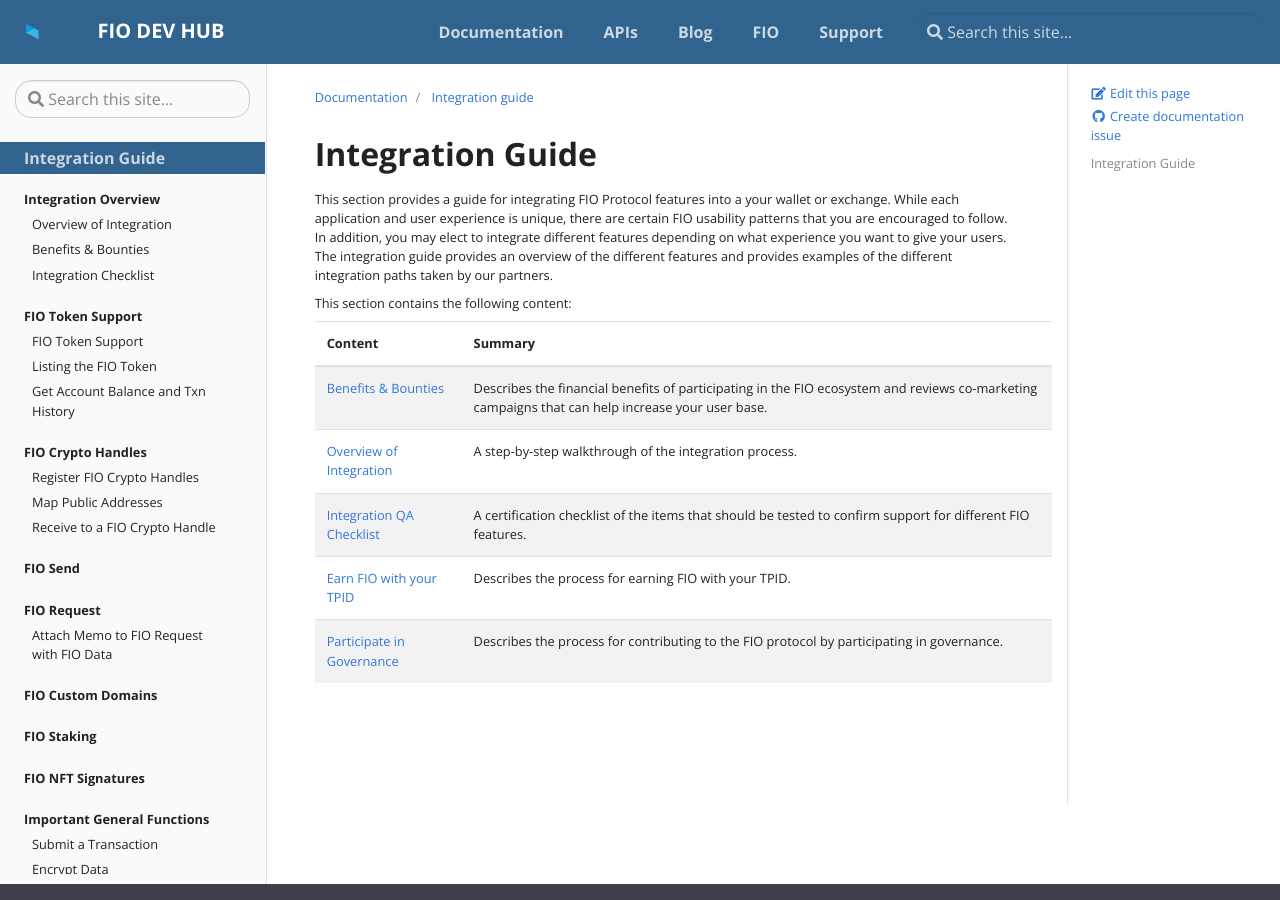
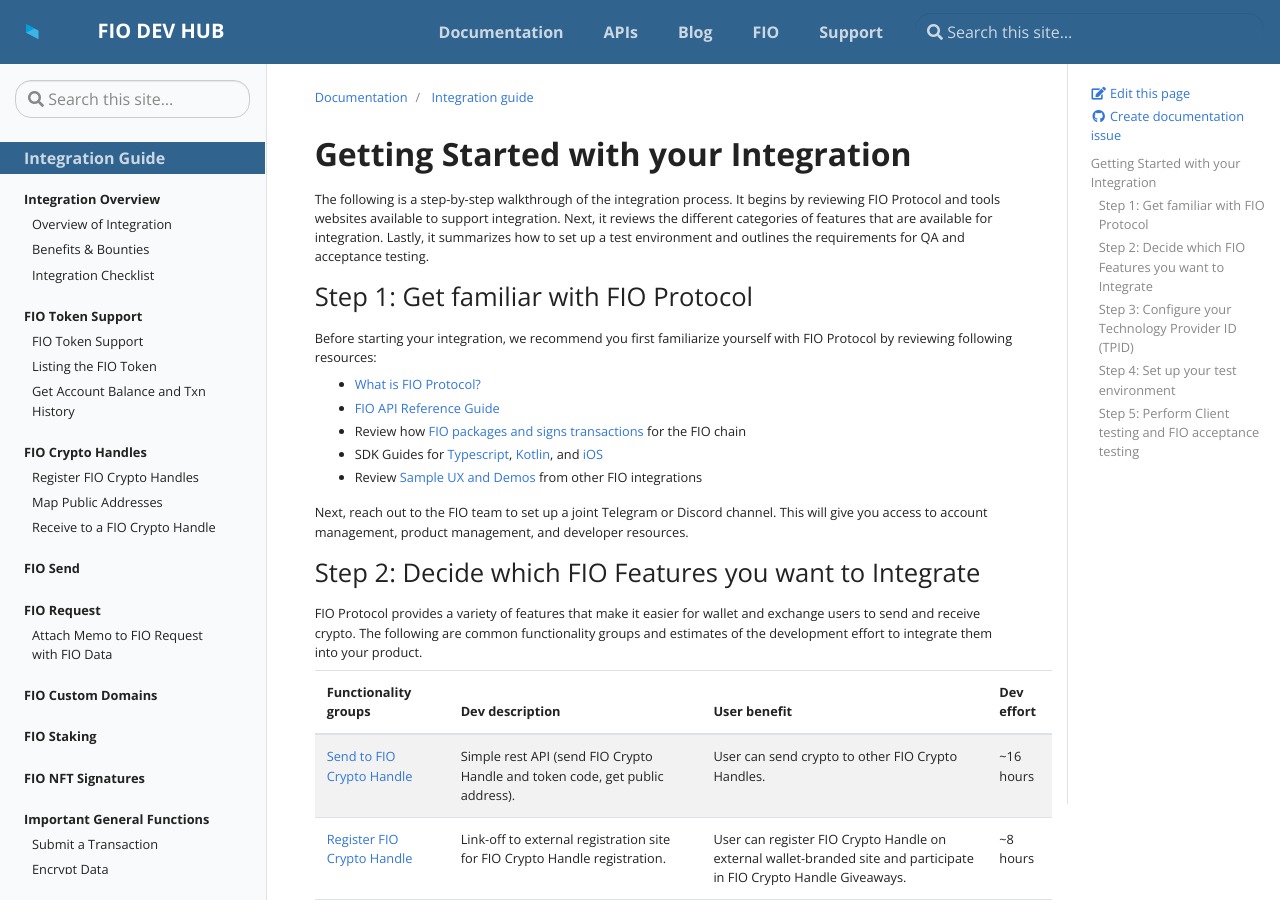
Before and after one commit to fioprotocol/fio-devhub, a Jekyll site: the page built from _docs/integration-guide/index.md, in a window 1280 px wide and 900 px high. Built offline with Jekyll 4.4.1, drawn with Linux system fonts in a browser that asks for light colours; some of the changed text lies outside the part shown.

Commit message:
moved overview to index
This should fix it

```diff
--- a/_data/home.yml
+++ b/_data/home.yml
@@ -7,7 +7,7 @@
   - heading: For Integrators
     text: Get started with integrating FIO protocol into your wallet or exchange
     button: INTEGRATION GUIDE
-    url: docs/integration-guide/
+    url: docs/integration-guide
   - heading: Recipes
     text: Use our library of code examples to jumpstart your integration
     button: RECIPES
--- a/_data/toc-int.yml
+++ b/_data/toc-int.yml
@@ -2,10 +2,10 @@
 
 - pagetitle: Integration Guide
 - title: "Integration Overview"
-  url: "docs/integration-overview"
+  url: "docs/integration-guide/"
   links:
     - title: Overview of Integration
-      url: "docs/integration-guide/integrator-overview"
+      url: "docs/integration-guide/"
     - title: Benefits & Bounties
       url: "docs/integration-guide/integrator-benefits"
     - title: Integration Checklist
--- a/_docs/integration-guide/index.md
+++ b/_docs/integration-guide/index.md
@@ -1,20 +1,57 @@
 ---
 layout: page-int
-title: Integration Guide
-description: Integration Guide
+title: Getting Started with Your Integration
+description: Getting Started with Your Integration
+---
+# Getting Started with your Integration
 
----
+The following is a step-by-step walkthrough of the integration process. It begins by reviewing FIO Protocol and tools websites available to support integration. Next, it reviews the different categories of features that are available for integration. Lastly, it summarizes how to set up a test environment and outlines the requirements for QA and acceptance testing.
 
-# Integration Guide
+## Step 1: Get familiar with FIO Protocol
 
-This section provides a guide for integrating FIO Protocol features into a your wallet or exchange. While each application and user experience is unique, there are certain FIO usability patterns that you are encouraged to follow. In addition, you may elect to integrate different features depending on what experience you want to give your users. The integration guide provides an overview of the different features and provides examples of the different integration paths taken by our partners.
+Before starting your integration, we recommend you first familiarize yourself with FIO Protocol by reviewing following resources:
 
-This section contains the following content:
+* [What is FIO Protocol?]({{site.baseurl}}/docs/fio-protocol/)
+* [FIO API Reference Guide]({{site.baseurl}}/pages/api/fio-api)
+* Review how [FIO packages and signs transactions]({{site.baseurl}}/docs/general-functions/transactions) for the FIO chain
+* SDK Guides for [Typescript]({{site.baseurl}}/docs/sdk/typescript/), [Kotlin]({{site.baseurl}}/docs/sdk/kotlin), and [iOS]({{site.baseurl}}/docs/sdk/swift)
+* Review [Sample UX and Demos]({{site.baseurl}}/docs/integration-guide/sample-ux) from other FIO integrations
 
-|Content  |Summary |
-|---|---|
-| [Benefits & Bounties]({{site.baseurl}}/docs/integration-guide/integrator-benefits) | Describes the financial benefits of participating in the FIO ecosystem and reviews co-marketing campaigns that can help increase your user base. |
-| [Overview of Integration]({{site.baseurl}}/docs/integration-guide/integrator-overview) | A step-by-step walkthrough of the integration process. |
-| [Integration QA Checklist]({{site.baseurl}}/docs/integration-guide/integrator-checklist) |A certification checklist of the items that should be tested to confirm support for different FIO features. |
-| [Earn FIO with your TPID]({{site.baseurl}}/docs/general-functions/tpid) |Describes the process for earning FIO with your TPID. |
-| [Participate in Governance]({{site.baseurl}}/docs/integration-guide/token-governance) |Describes the process for contributing to the FIO protocol by participating in governance. |
+Next, reach out to the FIO team to set up a joint Telegram or Discord channel. This will give you access to account management, product management, and developer resources.
+## Step 2: Decide which FIO Features you want to Integrate
+
+FIO Protocol provides a variety of features that make it easier for wallet and exchange users to send and receive crypto. The following are common functionality groups and estimates of the development effort to integrate them into your product.
+
+|Functionality groups	|Dev description	|User benefit	|Dev effort|
+|---|---|---|---|
+|[Send to FIO Crypto Handle]({{site.baseurl}}/docs/integration-guide/fio-send)	|Simple rest API (send FIO Crypto Handle and token code, get public address).	|User can send crypto to other FIO Crypto Handles.	|~16 hours|
+|[Register FIO Crypto Handle]({{site.baseurl}}/docs/integration-guide/handle-registration)	|Link-off to external registration site for FIO Crypto Handle registration.	|User can register FIO Crypto Handle on external wallet-branded site and participate in FIO Crypto Handle Giveaways.	|~8 hours|
+|[FIO Token Support]({{site.baseurl}}/docs/integration-guide/token-support)	|Sending/receiving of FIO tokens and transaction history via dedicated APIs.	|User can receive, hold, send FIO tokens and see history of FIO token transactions.	|~32 hours|
+|[Receive to FIO Crypto Handle]({{site.baseurl}}/docs/integration-guide/handle-receive)	|Assigning public addresses to FIO Crypto Handle (automatic with no UI or selected by user) via dedicated APIs.	|User can receive crypto sent to their FIO Crypto Handle.	|~40 hours|
+|[FIO Request]({{site.baseurl}}/docs/integration-guide/fio-request)	|View, approve, reject incoming FIO Requests (including showing attached FIO Data and send FIO Data on Send in response to request) and send FIO Requests to other FIO users.	|User can accept FIO Requests and respond to them and initiate FIO Requests to other users and participate in contest whereby users can win prizes funded by the Foundation for sending FIO Requests to a specified FIO Crypto Handle via dedicated APIs.	|~80 hours|
+|[FIO Data]({{site.baseurl}}/docs/general-functions/fio-data)	|Send and display FIO Data when crypto is sent using a FIO Crypto Handle.	|Cross-chain, cross-wallet memo capability for any crypto.	|~24 hours|
+|[FIO Domain Registration]({{site.baseurl}}/docs/integration-guide/handle-registration)	|Registering FIO Domain (in wallet or via Link-off to external registration site).	|User can register a custom FIO Domain.	|~8 hours|
+|[Register FIO Crypto Handle on Custom Domain]({{site.baseurl}}/docs/integration-guide/handle-registration)	|Registering FIO Crypto Handle inside wallet and on custom domains.	|Users can register a FIO Crypto Handle on a custom FIO Domain and utilize it from Sending and Receiving.	|~32 hours|
+
+The functionality groups above are ordered in such a way as to provide a sample integration path that begins with Send to FIO Crypto Handle, which is one of the easiest features to integrate, and moves on to more complex features that require the building of packed and signed transactions. Nonetheless, it is ultimately up to the integrator to decide which features of the FIO Protocol you want to implement and in what order.
+
+## Step 3: Configure your Technology Provider ID (TPID)
+
+Make sure you are set to earn FIO tokens from your users by configuring your [Technology Provider ID (TPID)]({{site.baseurl}}/docs/general-functions/tpid).
+
+## Step 4: Set up your test environment
+
+The FIO community has built several applications for interacting with the FIO Testnet chain. These are useful during integration development. For example, you will want to register FIO Crypto Handles and transfer FIO Tokens during testing. But, registering a new address for the first time requires FIO tokens. Therefore, some manual setup is required to acquire a Testnet FIO public key and Testnet FIO tokens.
+
+The following testnet applications are available for integration testing:
+* Testnet Monitor - <https://monitor.testnet.fioprotocol.io/>{:rel="nofollow noopener noreferrer" target="_blank"}
+* Testnet Block Explorer - <https://fio-test.bloks.io/>{:rel="nofollow noopener noreferrer" target="_blank"}
+
+Refer to [Setting up your test environment]({{site.baseurl}}/docs/chain/testnet#setting-up-your-test-environment) to set up a FIO public key with FIO tokens in a test environment.
+## Step 5: Perform Client testing and FIO acceptance testing
+
+Once you have completed your initial integration you should perform internal testing against the FIO Testnet.
+
+We’ve created a [list of test cases]({{site.baseurl}}/docs/integration-guide/integrator-checklist) that should be completed prior to moving to production.
+
+When you’ve successfully performed all the relevant test cases and you feel comfortable that your integration meets requirements, contact FIO to initiate a review by the FIO product team. Final FIO acceptance testing should occur against FIO Mainnet.
```
Also changed, not shown: _docs/integration-guide/integrator-overview.md (+0 -2 lines).
